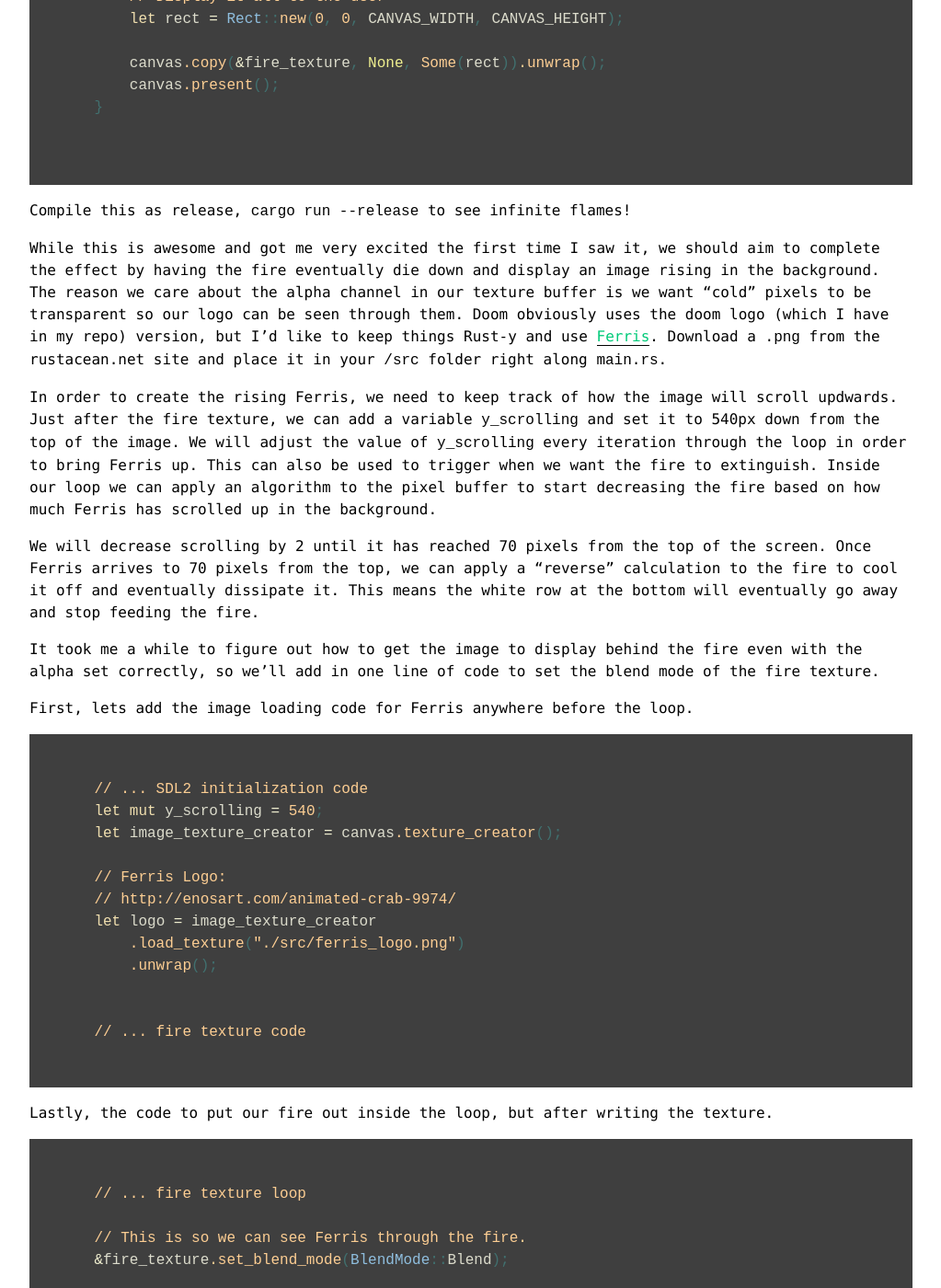
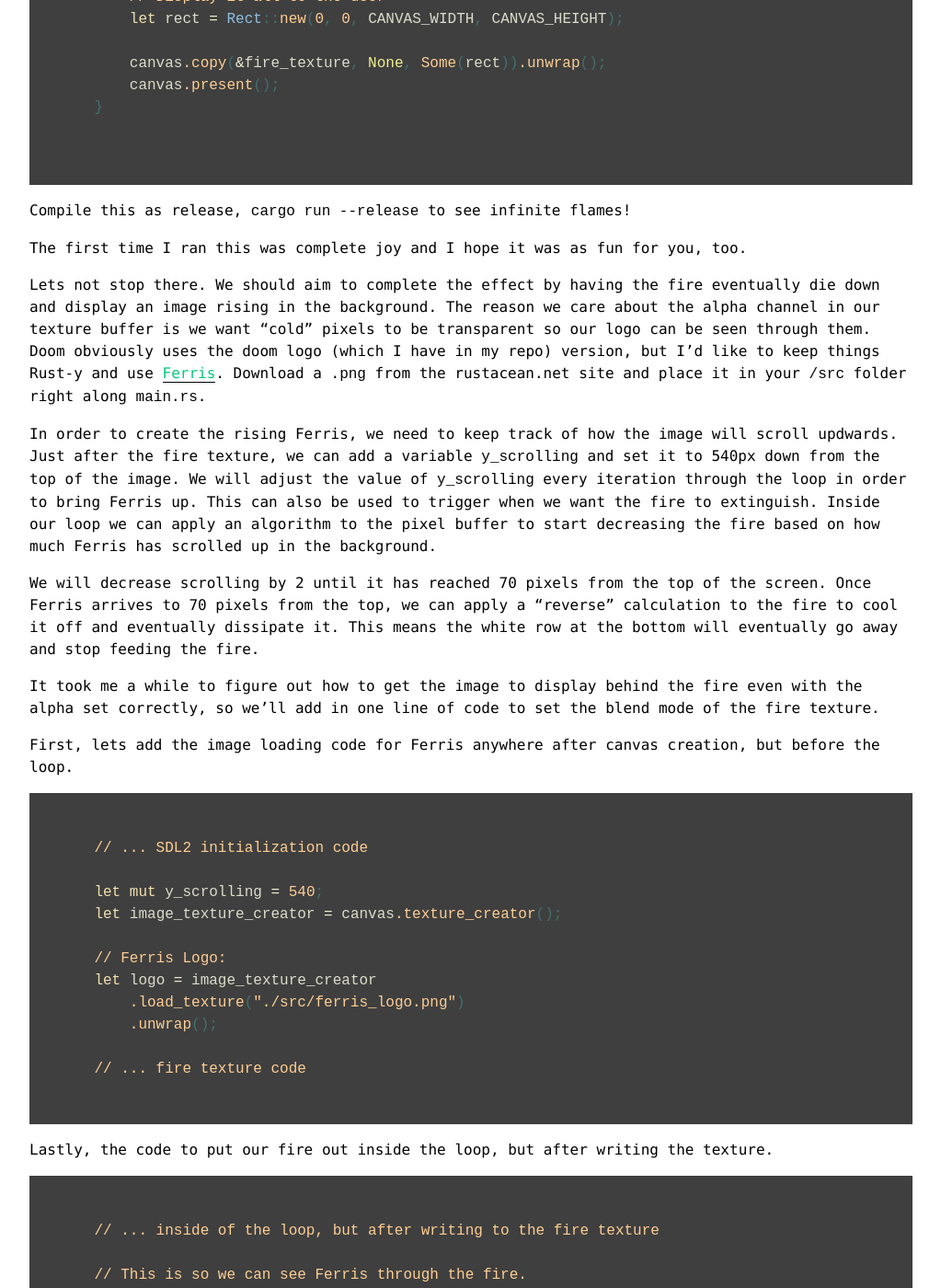
Before and after one commit to notryanb/notryanb.github.io, a Jekyll site: the page built from _posts/2019-06-05-rust-doom-fire-fx.md, in a window 1280 px wide and 1400 px high, scrolled down 9123 px. Shown: the whole window at 92% size, without its empty margins (128-1151 px from the left). Built offline with Jekyll 4.4.1, drawn with Linux system fonts in a browser that asks for light colours; some of the changed text lies outside the part shown.

Commit message:
fix some typos and wording

````diff
--- a/_posts/2019-06-05-rust-doom-fire-fx.md
+++ b/_posts/2019-06-05-rust-doom-fire-fx.md
@@ -400,8 +400,10 @@ calculate the fire, write it to the fire texture, and preset it back to the scre
 
 Compile this as release, `cargo run --release` to see infinite flames!
 
-While this is awesome and got me very excited the first time I saw it,
-we should aim to complete the effect by having the fire eventually die down and display an image
+The first time I ran this was complete joy and I hope it was as fun for you, too.
+
+Lets not stop there.
+We should aim to complete the effect by having the fire eventually die down and display an image
 rising in the background.
 The reason we care about the alpha channel in our texture buffer is we want "cold" pixels to be transparent
 so our logo can be seen through them.
@@ -424,19 +426,18 @@ This means the white row at the bottom will eventually go away and stop feeding
 It took me a while to figure out how to get the image to display behind the fire even with the alpha set correctly,
 so we'll add in one line of code to set the blend mode of the fire texture.
 
-First, lets add the image loading code for Ferris anywhere before the loop.
+First, lets add the image loading code for Ferris anywhere after canvas creation, but before the loop.
 
 ```rust
     // ... SDL2 initialization code
+
     let mut y_scrolling = 540;
     let image_texture_creator = canvas.texture_creator();
 
     // Ferris Logo:
-    // http://enosart.com/animated-crab-9974/
     let logo = image_texture_creator
         .load_texture("./src/ferris_logo.png")
         .unwrap();
-
 
     // ... fire texture code
 ```
@@ -444,7 +445,7 @@ First, lets add the image loading code for Ferris anywhere before the loop.
 Lastly, the code to put our fire out inside the loop, but after writing the texture.
 
 ```rust
-    // ... fire texture loop
+    // ... inside of the loop, but after writing to the fire texture
 
     // This is so we can see Ferris through the fire.
     &fire_texture.set_blend_mode(BlendMode::Blend);
@@ -474,8 +475,8 @@ Lastly, the code to put our fire out inside the loop, but after writing the text
 
     let rect = Rect::new(0, 0, CANVAS_WIDTH, CANVAS_HEIGHT);
 
-    // We need to add another rectangle to place Ferris' buffer.
-    // The scrolling value will effect Ferris' placement every loop iteration.
+    // We need to add another rectangle for placing Ferris' buffer into.
+    // The updating y_scrolling value will effect Ferris' placement every loop iteration.
     let logo_rect = Rect::new(40, y_scrolling, CANVAS_WIDTH - 75, 450);
 
     // Make sure to draw Ferri behind (before) the fire!
````
Also changed, not shown: other parts of _posts/2019-06-05-rust-doom-fire-fx.md (+2 -2 lines).
